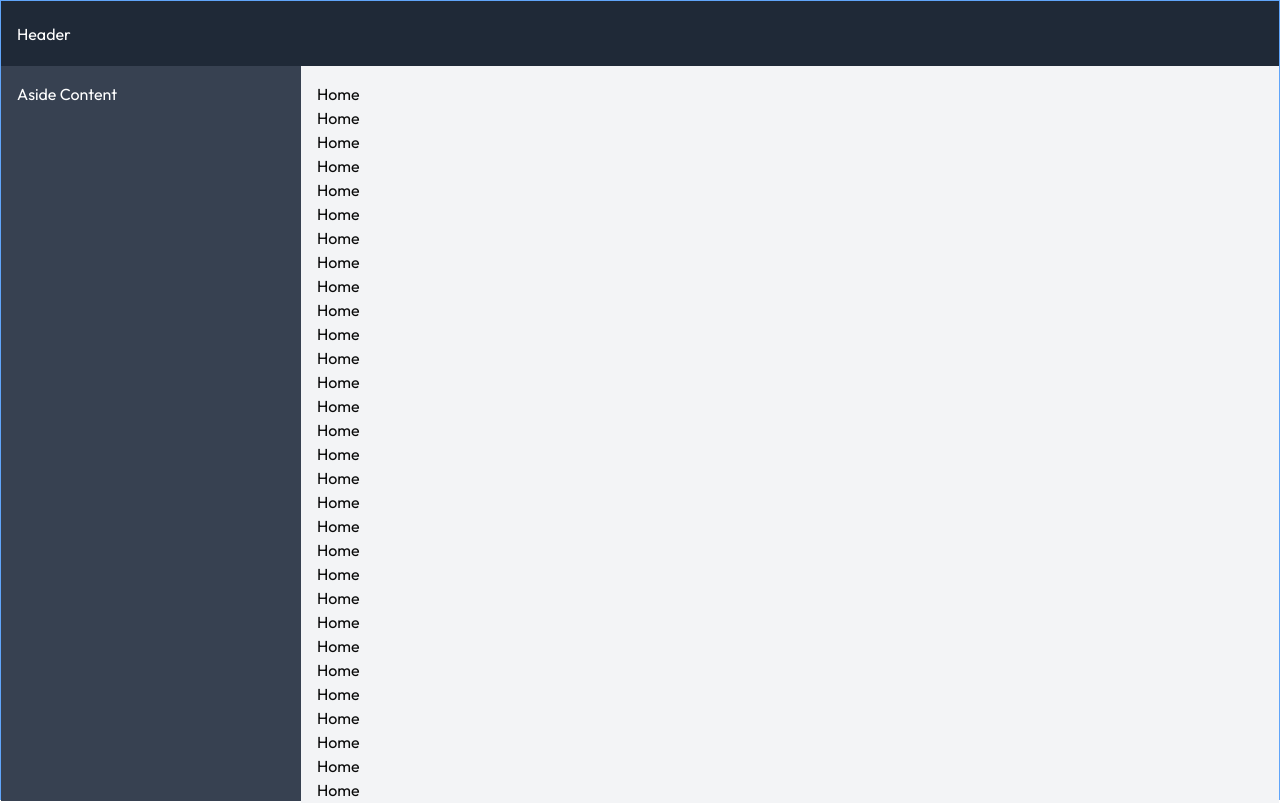
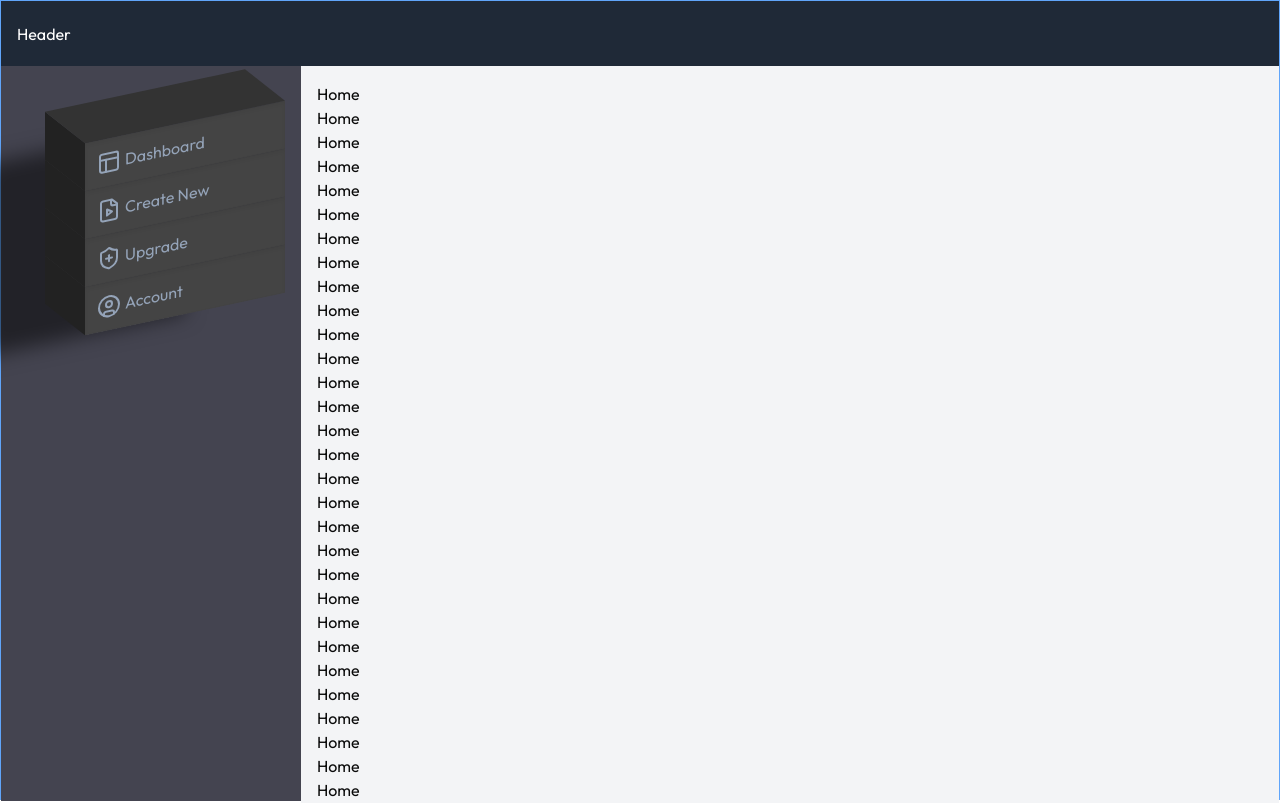
Before and after one commit to Darcyu83/nextjs-15-eslint-prettier, a Next.js app: page / in a window 1280 px wide. Shown: the top 803 px of the page. Built offline with nearby package versions, Linux system fonts and the light colour scheme.

Commit message:
메뉴 생성(3D)

```diff
--- a/src/app/layout.tsx
+++ b/src/app/layout.tsx
@@ -4,6 +4,7 @@ import {
   Outfit,
 } from 'next/font/google';
 import './globals.css';
+import SideNavBar from '@/components/layout/SideNavBar';
 
 // const geistSans = Geist({
 //   variable: "--font-geist-sans",
@@ -40,8 +41,8 @@ export default function RootLayout({
           </header>
 
           {/* Aside */}
-          <aside className='z-1 sticky left-0 top-[65px] h-[calc(100vh-65px)] bg-gray-700 p-4 text-white'>
-            <p>Aside Content</p>
+          <aside className='z-1 sticky left-0 top-[65px] h-[calc(100vh-65px)] bg-[#444450] p-4 text-white'>
+            <SideNavBar />
           </aside>
 
           {/* Main */}
--- a/src/components/layout/SideNavBar.tsx
+++ b/src/components/layout/SideNavBar.tsx
@@ -1,10 +1,20 @@
-import { CircleUser, FileVideo, PanelsTopLeft, ShieldPlus } from 'lucide';
+'use client';
+
+import {
+  PanelsTopLeftIcon,
+  CircleUser,
+  FileVideo,
+  ShieldPlus,
+} from 'lucide-react';
+import Link from 'next/link';
+import { usePathname } from 'next/navigation';
 
 interface IProps {}
 
 function SideNavBar(props: IProps) {
+  const path = usePathname();
   const MenuOption = [
-    { id: 1, name: 'Dashboard', path: '/dashboard', icon: PanelsTopLeft },
+    { id: 1, name: 'Dashboard', path: '/dashboard', icon: PanelsTopLeftIcon },
     {
       id: 2,
       name: 'Create New',
@@ -15,8 +25,32 @@ function SideNavBar(props: IProps) {
     { id: 4, name: 'Account', path: '/account', icon: CircleUser },
   ] as const;
   return (
-    <div className='bg-sky-200'>
-      <h1>SideNavBar</h1>
+    <div className='flex justify-end pt-[40px]'>
+      <ul className='flex w-[200px] -skew-y-12 flex-col shadow-[-100px_0px_20px_rgba(0,0,0,0.5)]'>
+        {MenuOption.map((config, idx) => {
+          return (
+            <Link key={config.id} href={config.path} className='group'>
+              <li
+                style={{ zIndex: MenuOption.length - idx + 1 }}
+                className={[
+                  `relative box-border w-full cursor-pointer shadow-inner transition-transform duration-300`,
+                  'group-hover:translate-x-[-40px] group-hover:bg-[#44a4ee] group-hover:text-slate-50 group-hover:before:bg-[#3989c7] group-hover:after:bg-[#44a4ee]',
+                  'before:absolute before:left-[-40px] before:h-full before:w-[40px] before:origin-right before:skew-y-[45deg] before:bg-[#222]',
+                  'after:absolute after:top-[-40px] after:h-[40px] after:w-full after:origin-bottom after:skew-x-[45deg] after:bg-[#333]',
+                  path.includes(config.path)
+                    ? 'translate-x-[-40px] bg-[#44e3ee] text-slate-50 before:bg-[#42aac4] after:bg-[#44e3ee]'
+                    : 'bg-[#444] text-slate-400',
+                ].join(' ')}
+              >
+                <div className={['flex items-center gap-1 p-3'].join(' ')}>
+                  <config.icon className='relative' />
+                  <span>{config.name}</span>
+                </div>
+              </li>
+            </Link>
+          );
+        })}
+      </ul>
     </div>
   );
 }
```
